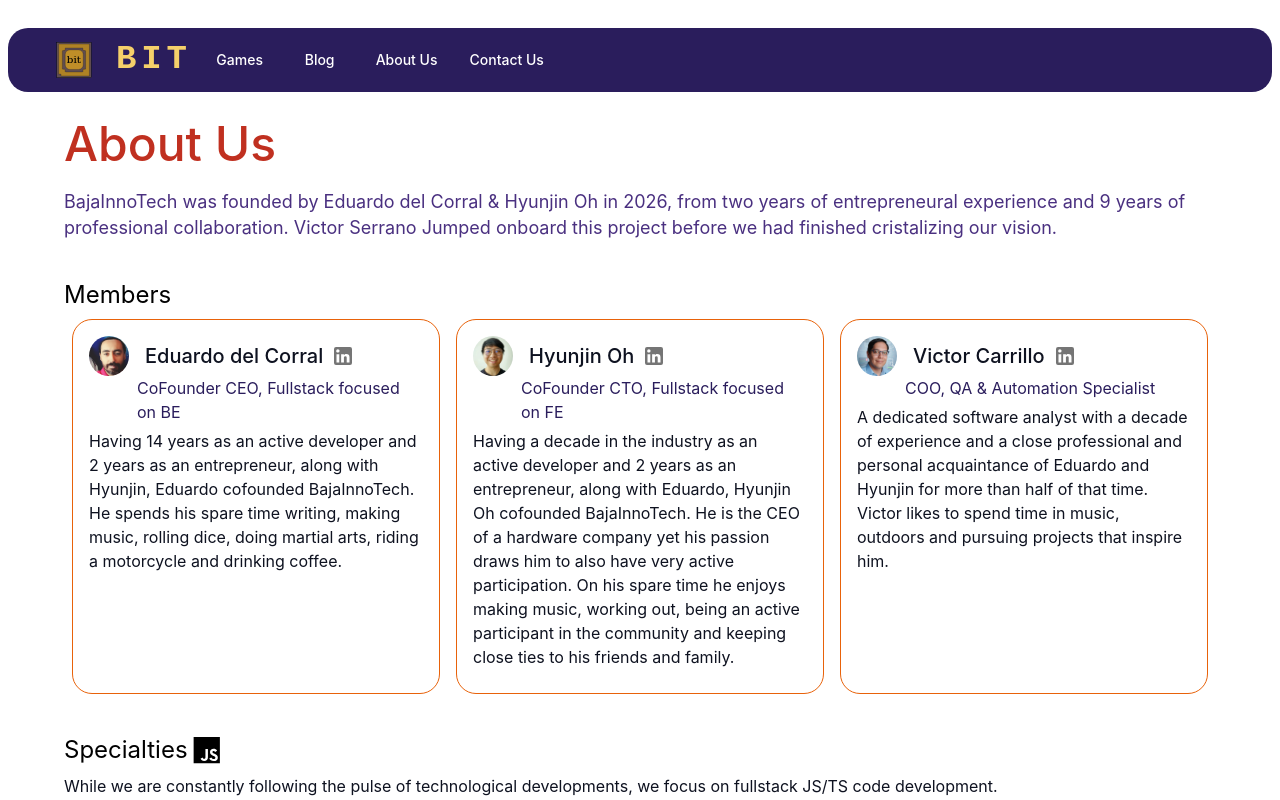
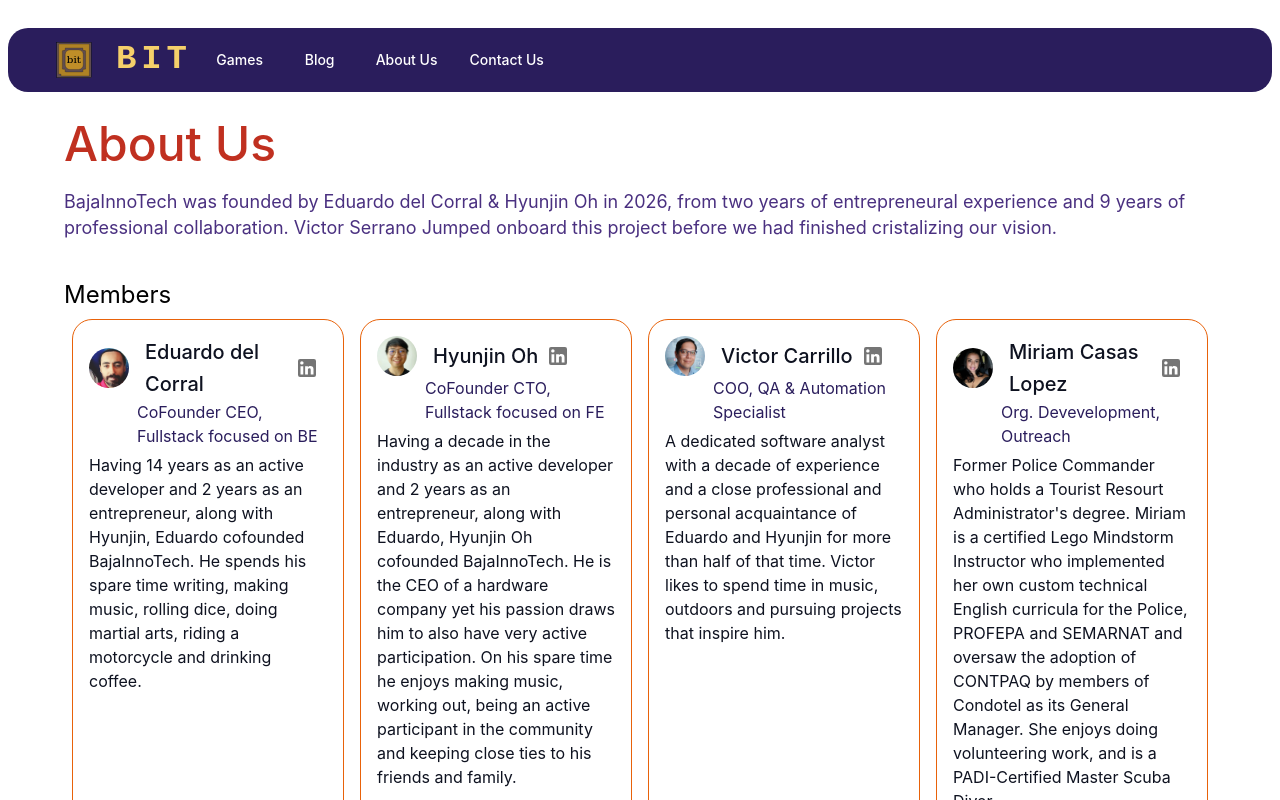
Before and after one commit to BajaInnoTech/bit-mysteries, a React (Create React App) app: page / in a window 1280 px wide. Both pictures are taken after a click on the button "About Us". Shown: the top 800 px of the page. Built offline with nearby package versions, Linux system fonts and the light colour scheme; some icons are missing.

Commit message:
Adds Miriam, updates Open Source subsection in about

```diff
--- a/src/sections/about.js
+++ b/src/sections/about.js
@@ -16,6 +16,7 @@ import { faJs } from '@fortawesome/free-brands-svg-icons';
 import { faTypescript } from '@fortawesome/free-brands-svg-icons';
 import eduardo from '../assets/images/eduardo.jpeg';
 import hyunjin from '../assets/images/hyunjin.jpeg';
+import miriam from '../assets/images/miriam.jpeg';
 import victor from '../assets/images/victor.jpeg';
 
 function About() {
@@ -150,6 +151,43 @@ function About() {
                             </Typography>
                         </CardContent>
                     </Card>
+                    <Card
+                        variant="outlined"
+                        sx={{
+                            border: `1px solid ${theme.palette.primary.main}`,
+                            borderRadius: 2,
+                            margin: 1,
+                            flexGrow: 1,
+                            width: { md: '30%', xs: '100%' },
+                        }}
+                    >
+                        <CardContent>
+                            <Box sx={{ display: 'flex', flexDirection: 'row', alignItems: 'center' }}>
+                                <Avatar
+                                    sx={{ mr: 2 }}
+                                    alt="miriam"
+                                    src={miriam}
+                                />
+                                <Typography variant="h6">Miriam Casas Lopez</Typography>
+                                <IconButton
+                                    href="https://mx.linkedin.com/in/miriam-casas-l%C3%B3pez-07707b52?utm_source=share&utm_medium=member_mweb&utm_campaign=share_via&utm_content=profile"
+                                    target="_blank"
+                                    rel="noopener noreferrer"
+                                    aria-label="LinkedIn"
+                                >
+                                    <LinkedInIcon />
+                                </IconButton>
+                            </Box>
+                            <Box sx={{ pl: 6 }}>
+                                <Typography gutterBottom sx={{color:"secondary.dark"}}>
+                                    Org. Devevelopment, Outreach
+                                </Typography>
+                            </Box>
+                            <Typography>
+                                Former Police Commander who holds a Tourist Resourt Administrator's degree. Miriam is a certified Lego Mindstorm Instructor who implemented her own custom technical English curricula for the Police, PROFEPA and SEMARNAT and oversaw the adoption of CONTPAQ by members of Condotel as its General Manager. She enjoys doing volunteering work, and is a PADI-Certified Master Scuba Diver.
+                            </Typography>
+                        </CardContent>
+                    </Card>
                 </Box>
             </Box>
             <Box sx={{ display: 'flex', flexDirection: 'column', mt: 4 }}>
@@ -165,7 +203,7 @@ function About() {
             <Box sx={{ display: 'flex', flexDirection: 'column', mt: 4 }}>
                 <Typography variant="h5" gutterBottom>Open Source</Typography>
                 <Typography variant="body1">
-                    We are thrilled about contributing back to the Open Source community. All our recreational endeavors are Open Source, while we are committed to open sourcing some of the tooling we develop.
+                    We are thrilled about contributing back to the Open Source community. We are currently maintaining a Prisma Error library fork and all our recreational endeavors are Open Source. We are committed to open sourcing some of the tooling we develop and sharing the lessons we learn along the way.
                 </Typography>
             </Box>
         </Container>
```
Also changed, not shown: src/assets/images/miriam.jpeg (added).
